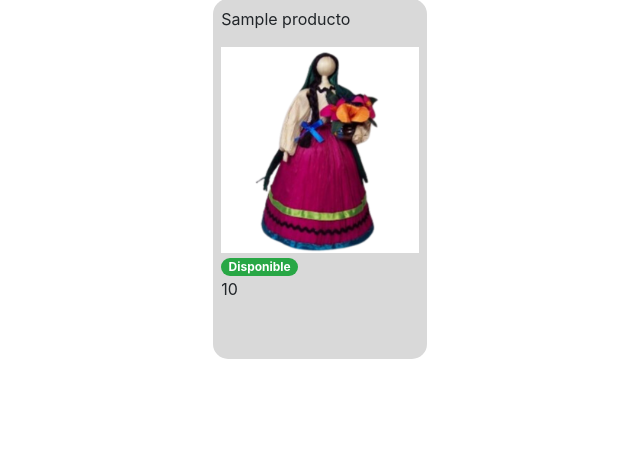
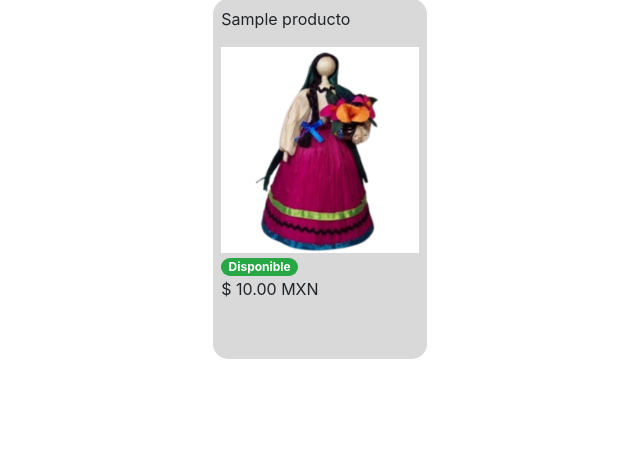
Before and after one commit to OscarRojas0510/ProyectoFinalWeb, a PHP site: page /catProd.php in a window 1280 px wide. Shown: the part 309-780 px from the top of the page, without its empty margins (0-640 px from the left). Run offline with PHP 8.4, Linux system fonts and the light colour scheme; tables that the repository leaves empty or names only in its code hold one stand-in row (values such as "Sample post"); data that the repository does not hold is empty.

Commit message:
Ultimos detalles a categorias productos

```diff
--- a/catProd.php
+++ b/catProd.php
@@ -139,7 +139,8 @@ if ($isEmpty) {
                             </div>
                             <div>
                                 <p class="">
-                                    <?= $producto['precio'] ?>
+                                    $
+                                    <?= $producto['precio'] ?>.00 MXN
                                 </p>
                             </div>
                         </div>
```
